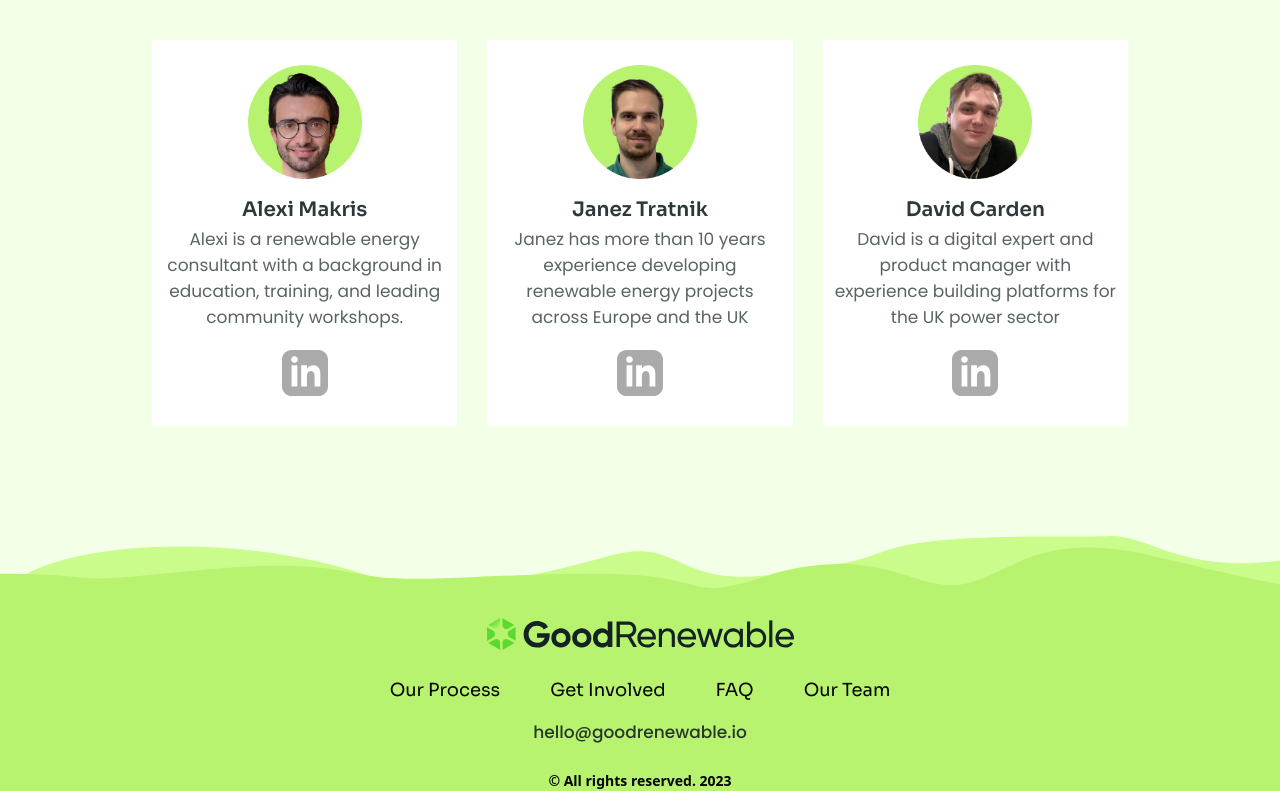
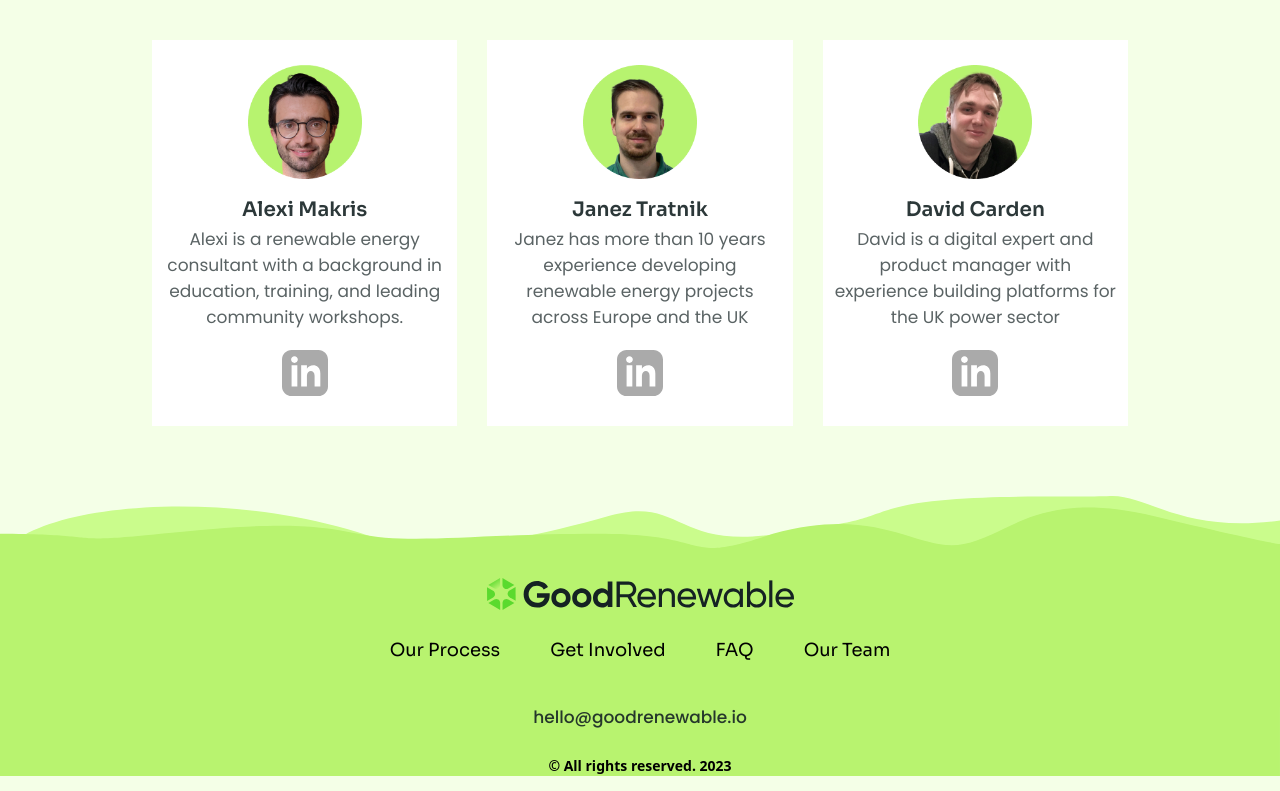
Before and after one commit to elghanbibadr/GoodRenewable, a React (Vite) app: page / in a window 1280 px wide. Shown: the part 6027-6818 px from the top of the page. Built offline with nearby package versions, Linux system fonts and the light colour scheme.

Commit message:
footer refactoring

```diff
--- a/src/componenet/Footer/Footer.jsx
+++ b/src/componenet/Footer/Footer.jsx
@@ -1,16 +1,17 @@
 import React from 'react'
 import goodRenewableLogo from '../../assets/GoodRenewable.svg'
 const Footer = () => {
+    const listLinks=["Our Process","Get Involved","FAQ","Our Team"]
+
   return (
-    <footer className='pt-28 bg-[url(/src/assets/footer.svg)] md:bg-[url(/src/assets/footerBg-desktop.svg)] flex flex-col items-center'>
+    <footer className='pt-28 section bg-cover bg-no-repeat bg-[url(/src/assets/footer.svg)] md:bg-[url(/src/assets/footerBg-desktop.svg)] flex flex-col items-center'>
         <img src={goodRenewableLogo} alt='good renewable logo' />
         <ul className='text-[1.8rem] md:flex md:justify-between font-[sora] text-center '>
-           <li className='my-6 md:mx-10'><a href='#'>Our Process</a></li>
-           <li className='my-6 md:mx-10'><a href='#'>Get Involved</a></li>
-           <li className='my-6 md:mx-10'><a href='#'>FAQ</a></li>
-           <li className='my-6 md:mx-10'><a href='#'>Our Team</a></li>
+            {listLinks.map((link,index) =>{
+                return <li className='my-6 md:mx-10' key={index}><a href='#'>{link}</a></li>
+            })}
         </ul>
-        <p className='text-black mb-10 font-[500]'>hello@goodrenewable.io</p>
+        <p className='text-black my-10 font-[500]'>hello@goodrenewable.io</p>
         <span className='text-[1.4rem] font-[600]'>© All rights reserved. 2023</span>
     </footer>
   )
--- a/src/index.css
+++ b/src/index.css
@@ -95,13 +95,6 @@ strong::after{
 
 }
 
-
-
-footer{
-    margin-top: 10rem;
-    /* background-image:; */
-    /* background-repeat: no-repeat; */
-     background-size: cover;
-     background-repeat: no-repeat;
-    /* background-position: center; */
+.section{
+    margin-top: 6rem;
 }
```
